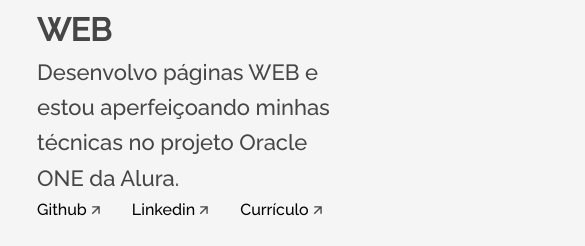
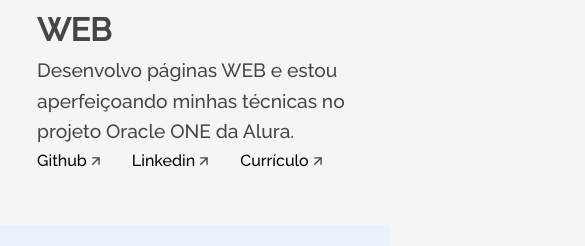
Before and after one commit to YuriDorigon/Portfolio-Alura3, a plain HTML site: page index.html in a window 390 px wide. Shown: the part 344-590 px from the top of the page, 585 px wide, since content can reach past the window. Drawn offline with Linux system fonts and the light colour scheme; some packages are replaced by stand-ins of ours; a script that the page names is missing.

Commit message:
Update style.css

```diff
--- a/style.css
+++ b/style.css
@@ -52,7 +52,6 @@ a {
     display: flex;
     align-items: center;
 }
-
 .cabecalho__logo {
     width: 41px;
     height: 41px;
@@ -433,7 +432,6 @@ b {
 /* ------------------------------ Responsividade ------------------------------ */
 
 @media (max-width: 768px) {
-
     /* Menu */
     .cabecalho {
         flex-direction: column;
@@ -441,7 +439,7 @@ b {
         padding: 1rem 5%;
     }
 
-    .navegacao {
+    .navegacao{
         display: none;
     }
 
@@ -454,6 +452,7 @@ b {
         font-size: 0.9rem;
     }
 
+    /* Seção Apresentação */
     .apresentacao {
         flex-direction: column-reverse;
         align-items: center;
@@ -464,7 +463,7 @@ b {
         max-width: 90%;
     }
 
-    .apresentacao__titulo {
+    .apresentacao__titulo{
         font-size: 2rem;
     }
 
@@ -486,7 +485,6 @@ b {
         font-size: 0.9rem;
     }
 
-    /* Seção de Habilidades */
     .skills {
         height: 1800px;
     }
@@ -503,18 +501,17 @@ b {
         height: 159px;
     }
 
-    /* Seção de Formações */
     .formacao {
         height: auto;
         padding: 2rem 0;
     }
 
-    .formacao__elemento {
+    .formacao__elemento{
         height: 250px;
         align-items: center;
     }
 
-    .formacao__lista {
+    .formacao__lista{
         flex-direction: column;
         align-items: stretch;
     }
@@ -522,7 +519,9 @@ b {
     .formacao__icone--container {
         width: 100%;
         height: 100%;
+    }
 
+    /* Seção de Projetos */
     .projetos__conteiner {
         flex-direction: column;
         align-items: center;
@@ -532,10 +531,11 @@ b {
         font-size: 1.2rem;
     }
 
-        .projetos__container--texto {
+    .projetos__container--texto{
         align-items: center;
     }
 
+    /* Seção de Contato */
     .contato__formulario {
         width: 90%;
     }
@@ -544,7 +544,7 @@ b {
         height: 60px;
     }
 
-        .contato__campo--textarea {
+    .contato__campo--textarea{
         height: 120px;
     }
 
@@ -558,7 +558,8 @@ b {
         font-size: 2rem;
     }
 
-        .apresentacao__subtitulo {}
+    .apresentacao__subtitulo {
+        font-size: 1.2rem;
 
     .sobre-mim__titulo {
         font-size: 1.5rem;
@@ -581,3 +582,4 @@ b {
         font-size: 1.1rem;
     }
 }
+}
```
Lines whose indentation alone changed are shown as unchanged.
